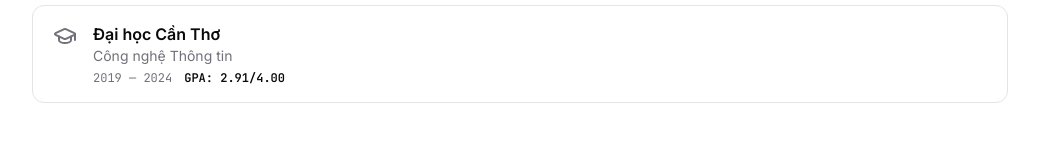
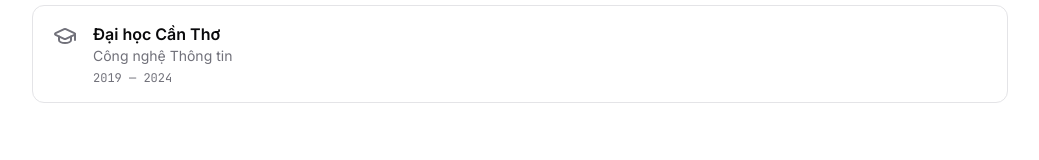
Before and after one commit to NgTrQuang/profile_me, a Next.js app: page /about in a window 1280 px wide. Shown: the part 2229-2389 px from the top of the page, without its empty margins (120-1159 px from the left). Built offline with nearby package versions, Linux system fonts and the light colour scheme.

Commit message:
update the project

```diff
--- a/src/lib/i18n/en.ts
+++ b/src/lib/i18n/en.ts
@@ -105,7 +105,6 @@
     university: 'Can Tho University',
     major: 'Information Technology',
     period: '2019 — 2024',
-    gpa: 'GPA: 2.91/4.00',
   },
 
   // Certifications
--- a/src/lib/i18n/vi.ts
+++ b/src/lib/i18n/vi.ts
@@ -138,7 +138,6 @@
     university: 'Đại học Cần Thơ',
     major: 'Công nghệ Thông tin',
     period: '2019 — 2024',
-    gpa: 'GPA: 2.91/4.00',
   },
 
   // Certifications
--- a/src/pages/about.tsx
+++ b/src/pages/about.tsx
@@ -191,7 +191,6 @@
               <p className="text-sm text-muted-foreground">{t.education.major}</p>
               <div className="mt-1 flex items-center gap-3 text-xs text-muted-foreground font-mono">
                 <span>{t.education.period}</span>
-                <span className="text-foreground font-semibold">{t.education.gpa}</span>
               </div>
             </div>
           </motion.div>
```
